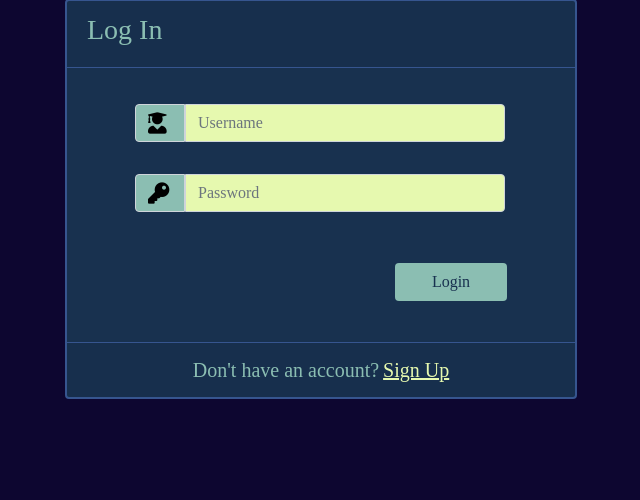
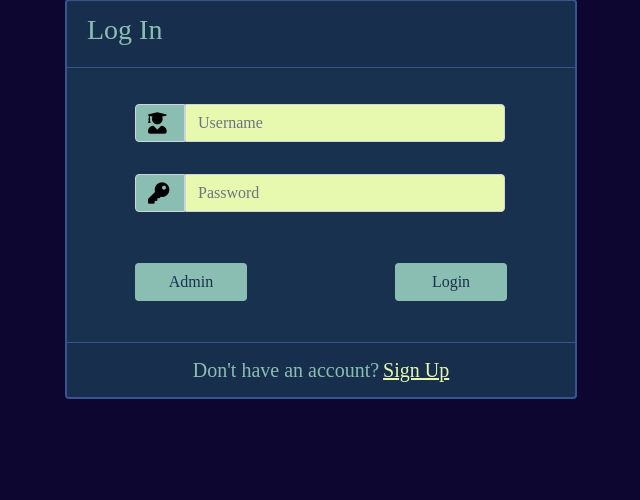
Before and after one commit to CMPUT404W19T3/NewPee, a Django app: page /login/ in a window 1280 px wide. Shown: the part 388-888 px from the top of the page, without its empty margins (319-959 px from the left). Run offline with Django 3.2, Linux system fonts and the light colour scheme; some libraries are stand-ins or nearby versions; some web fonts are replaced.

Commit message:
admin redirect

```diff
--- a/NewPee/NewPee/urls.py
+++ b/NewPee/NewPee/urls.py
@@ -67,7 +67,7 @@ urlpatterns = [
     path('feed/', feed, name="feed"),
 
     # Admin
-    path('admin/', admin.site.urls),
+    path('admin/', admin.site.urls, name="admin"),
 
     # Author API
     path('api/authors', api_views.Author_list, name="api-author"),
--- a/NewPee/static/styles/login.css
+++ b/NewPee/static/styles/login.css
@@ -60,6 +60,7 @@ html, body {
     background-color: #8bbeb2;
     width: 7rem;
     display: block;
+    margin-left: 3rem;
     margin-right: 3rem;
     margin-top: 1.2rem;
     margin-bottom: auto;
--- a/NewPee/templates/registration/login.html
+++ b/NewPee/templates/registration/login.html
@@ -86,6 +86,9 @@
             {% endif %}
 
           </div>
+          <div>
+            <button onclick="location.href='{% url 'admin:index' %}'" type="button" class="btn float-left login_btn">Admin</a>
+          </div>
           <div class="form-group">
             <input type="submit" value="Login" class="btn float-right login_btn">
           </div>
--- a/NewPee/views/author_views.py
+++ b/NewPee/views/author_views.py
@@ -153,7 +153,7 @@ def feed(request, format=None):
     #serializer = PostSerializer(response.data,many=True,context={'request': request})
     response_list = list(response.data["posts"])
     response_list.sort(key=lambda x: x['published'], reverse=True)
-    paginator = Paginator(response_list, 5)
+    paginator = Paginator(response_list, 7)
     page = request.GET.get('page')
     pages = paginator.get_page(page)
 
```
